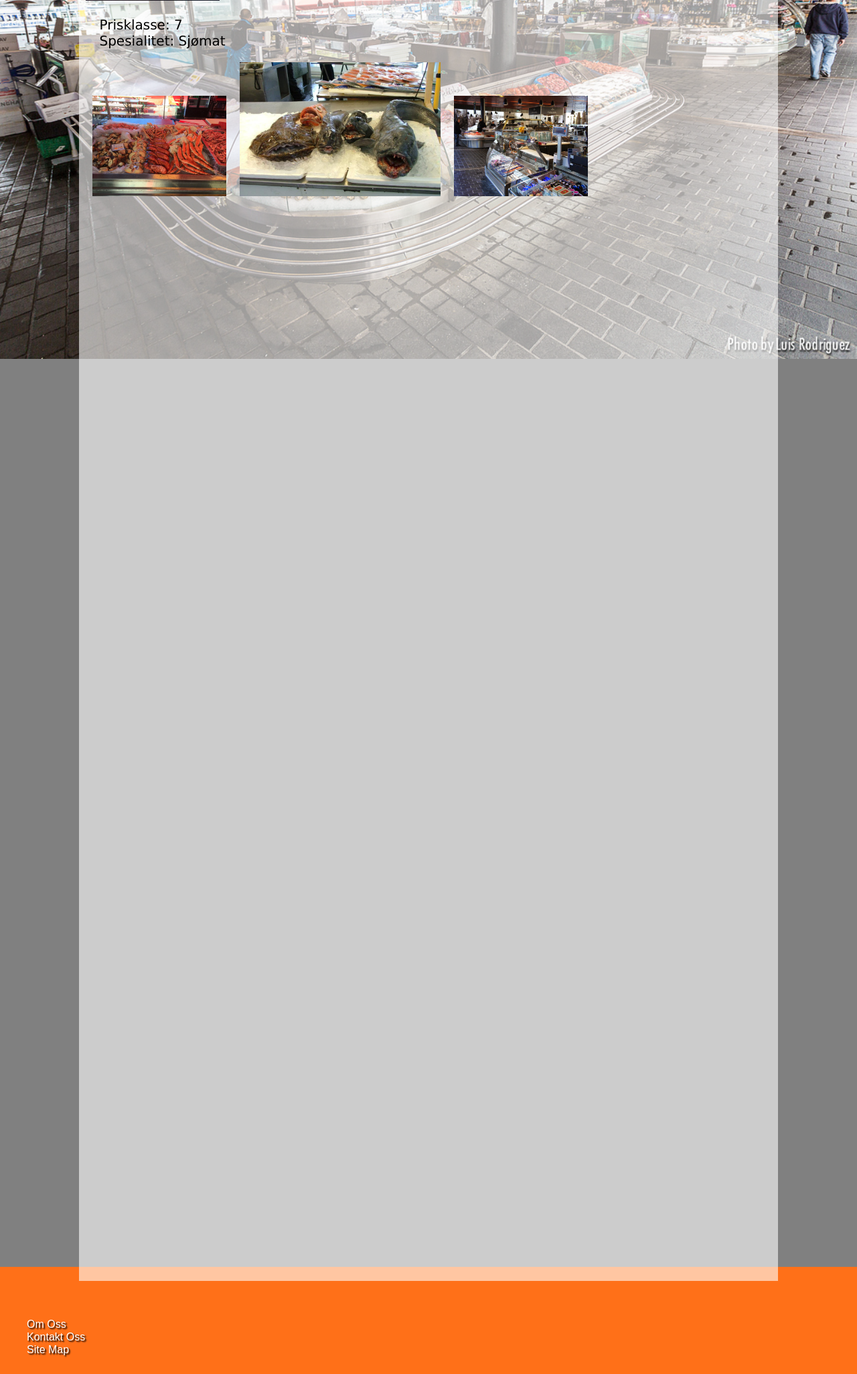
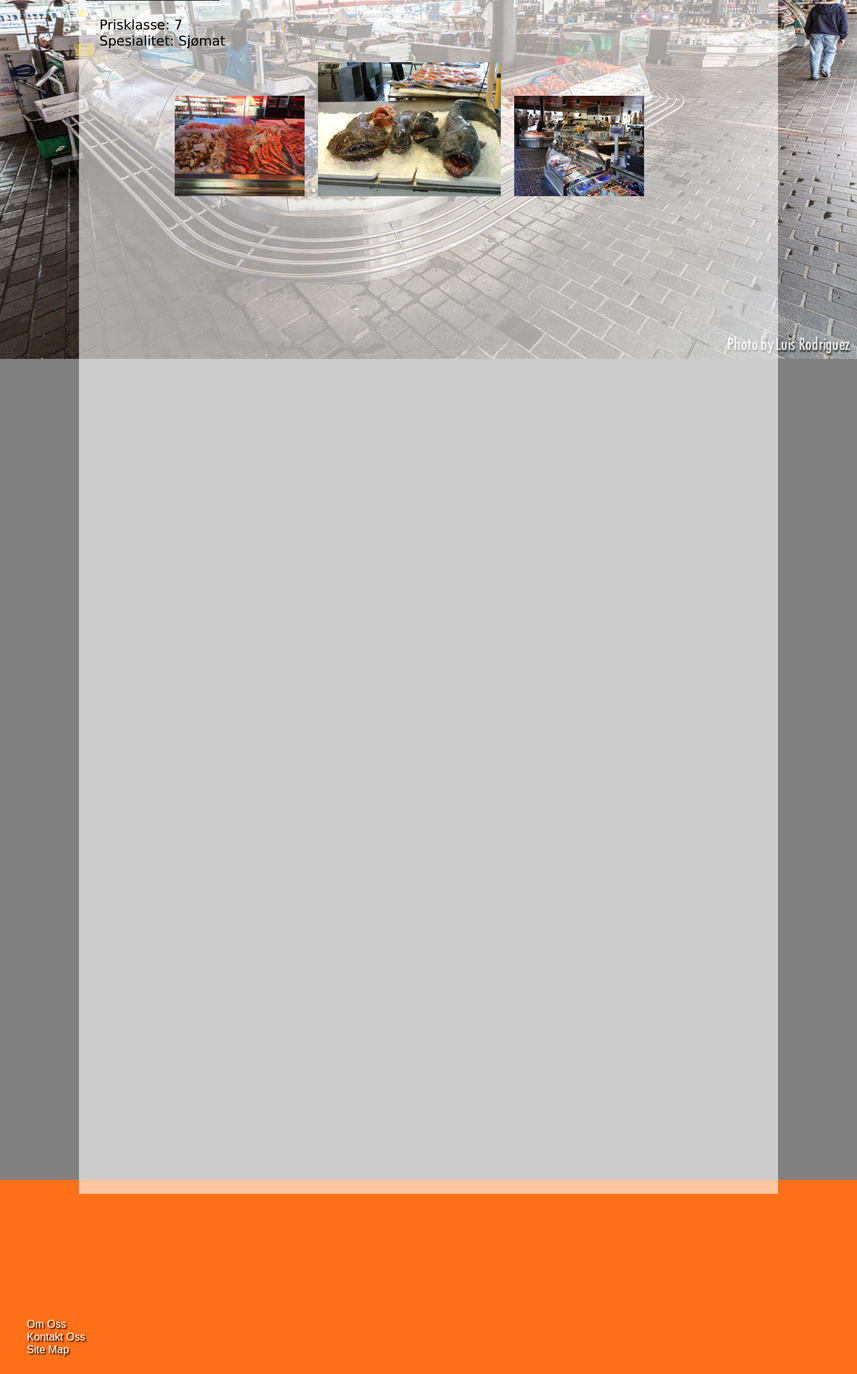
Before and after one commit to MasoomMaham/IT2805, a PHP site: page /Websider/Restaurant.php in a window 1280 px wide. Shown: the part 388-2440 px from the top of the page at 67% size. Run offline with PHP 8.4, Linux system fonts and the light colour scheme.

Commit message:
Update restaurant.css

```diff
--- a/css/restaurant.css
+++ b/css/restaurant.css
@@ -9,7 +9,7 @@ body{
 
 .backgroundImage{
 	position: absolute;
-	height: 85%;
+	height: 80%;
 	margin-top: 70px;
 	background-color: gray	;
 	width: 100%;
@@ -22,10 +22,11 @@ body{
 	color: black;
 	height: 100%;
 	min-height: 630px;
+	min-width: 600px;
 	width: 80%;
 	margin: auto;
 	margin-top: 2%;
-	margin-bottom: 200px;
+	margin-bottom: 100px;
 	background-color: white;
 	background: rgba(255,255,255,0.6);
 	padding: 10px;
@@ -44,6 +45,10 @@ body{
 	font-size: 20px;
 	margin-left: 2%;
 	margin-right: 2%;
+}
+.imga{
+	margin-left: 12%;
+	margin-right: 12%;
 }
 
 .imgen{
@@ -76,7 +81,6 @@ footer{
 }
 #rests{
 	overflow:auto;
-	margin: auto;
 	height: 100%;
 	min-height: 40%;
 }
```
